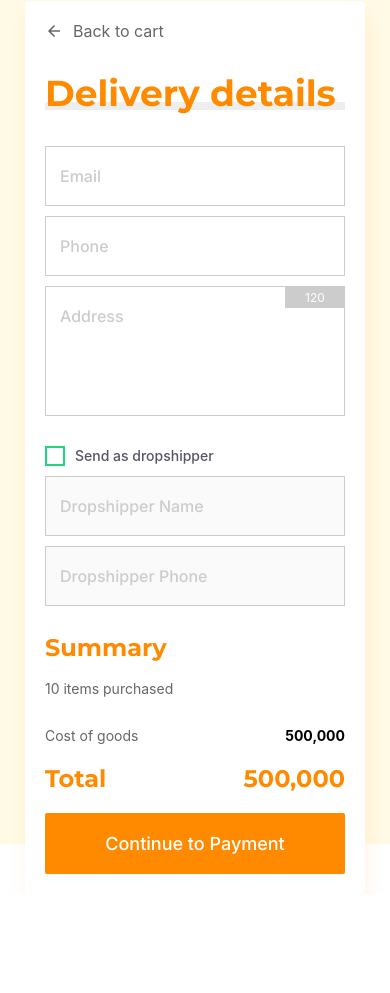
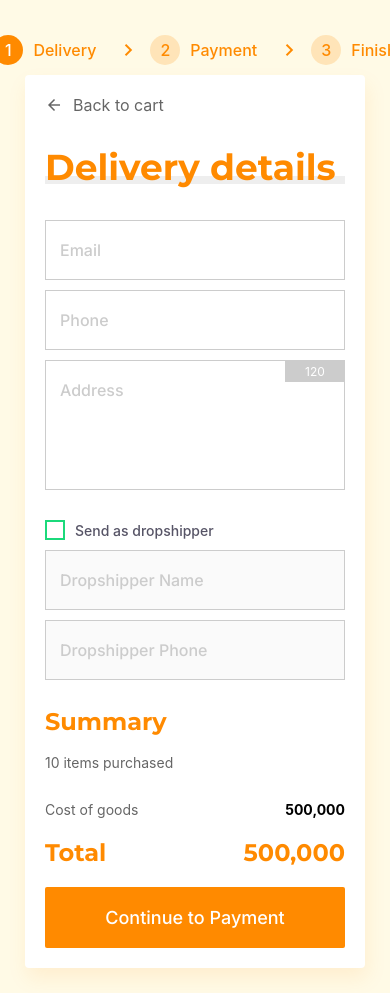
Before and after one commit to rasyidrmhd/Checkout-Simulation, a React (Create React App) app: page / in a window 390 px wide. Shown: the top 993 px of the page. Before the commit the page ends 894 px from the top, so only its background shows below. Built offline with nearby package versions, Linux system fonts and the light colour scheme.

Commit message:
fix scale in mobile

```diff
--- a/src/App.js
+++ b/src/App.js
@@ -66,7 +66,7 @@ function App() {
   return (
     <AppBox backgroundColor="#fffae6" display="flex" justifyContent="center">
       <Stepper step={step} />
-      <WhiteBox as="form" onSubmit={handleSubmit(onSubmit)} backgroundColor="white" borderRadius="4px" boxShadow="2px 10px 20px rgba(255, 138, 0, 0.1)" width="100%" display="flex">
+      <WhiteBox as="form" onSubmit={handleSubmit(onSubmit)} backgroundColor="white" borderRadius="4px" boxShadow="2px 10px 20px rgba(255, 138, 0, 0.1)" display="flex">
         {(() => {
           switch (step) {
             case 1:
--- a/src/components/index.js
+++ b/src/components/index.js
@@ -42,10 +42,9 @@ export const AppBox = styled(Box)`
   padding: 55px 50px;
   position: relative;
   @media only screen and (max-width: 768px) {
-    width: 100vw;
-    height: 100vh;
+    height: fit-content;
     flex-direction: column;
-    padding: 50px 25px;
+    padding: 25px 25px;
     position: static;
   }
 `;
@@ -53,6 +52,7 @@ export const AppBox = styled(Box)`
 export const WhiteBox = styled(Box)`
   flex-direction: row;
   height: 100%;
+  width: 100%;
   @media only screen and (max-width: 768px) {
     flex-direction: column;
     height: fit-content;
```
